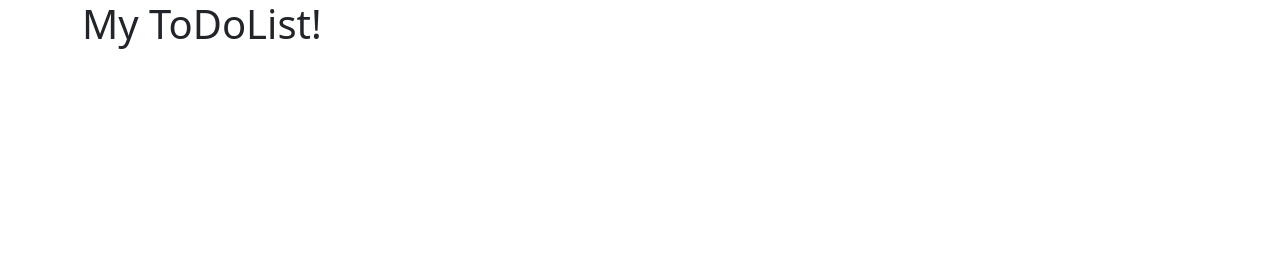
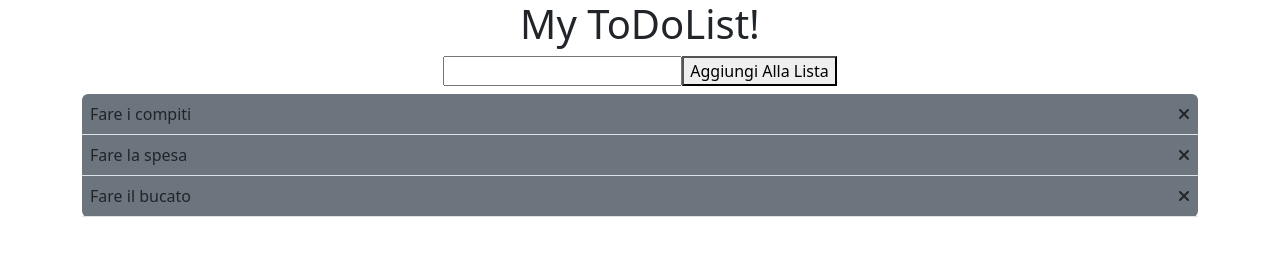
Before and after one commit to Nucci-karim/vue-todolist, a plain HTML site: page index.html in a window 1280 px wide. Drawn offline with nearby package versions, Linux system fonts and the light colour scheme.

Commit message:
aggiunta ciclo v-for per listare l'oggetto

```diff
--- a/assets/js/main.js
+++ b/assets/js/main.js
@@ -3,8 +3,23 @@ const { createApp } = Vue
   createApp({
     data() {
       return {
-        message: 'Hello Vue!'
+        todos: [
+            {
+                text: 'Fare i compiti',
+                done: false
+            },
+            {
+                text: 'Fare la spesa',
+                done: true
+            },
+            {
+                text: 'Fare il bucato',
+                done: false
+            }
+        ],
       }
     },
+    methods: {
 
+    },
   }).mount('#app')
--- a/index.html
+++ b/index.html
@@ -5,15 +5,31 @@
     <meta http-equiv="X-UA-Compatible" content="IE=edge">
     <meta name="viewport" content="width=device-width, initial-scale=1.0">
     <title>vue-todolist</title>
+    <link rel="stylesheet" href="https://cdnjs.cloudflare.com/ajax/libs/font-awesome/6.4.0/css/all.min.css" integrity="sha512-iecdLmaskl7CVkqkXNQ/ZH/XLlvWZOJyj7Yy7tcenmpD1ypASozpmT/E0iPtmFIB46ZmdtAc9eNBvH0H/ZpiBw==" crossorigin="anonymous" referrerpolicy="no-referrer" />
     <link href="https://cdn.jsdelivr.net/npm/bootstrap@5.3.0-alpha3/dist/css/bootstrap.min.css" rel="stylesheet" integrity="sha384-KK94CHFLLe+nY2dmCWGMq91rCGa5gtU4mk92HdvYe+M/SXH301p5ILy+dN9+nJOZ" crossorigin="anonymous">
     <link rel="stylesheet" href="./assets/css/style.css">
 </head>
 <body>
     <div id="app">
-        <div class="container">
+        <!-- container di tutto -->
+        <div class="container text-center">
             <h1>My ToDoList!</h1>
 
+            <!-- tipo form per inserire i dati nella lista -->
+            <div class="text-center m-2">
+                <input type="text">
+                <button>Aggiungi Alla Lista</button>
+            </div>
 
+            <!-- sezione lista -->
+            <div class="bg-secondary rounded">
+                <div
+                v-for="(element, index) in todos"
+                class="d-flex justify-content-between align-items-center border-bottom p-2">
+                    <p class="m-0">{{element.text}}</p>
+                    <i class="fa-solid fa-xmark"></i>
+                </div>
+            </div>
         </div>
     </div>
 
```
